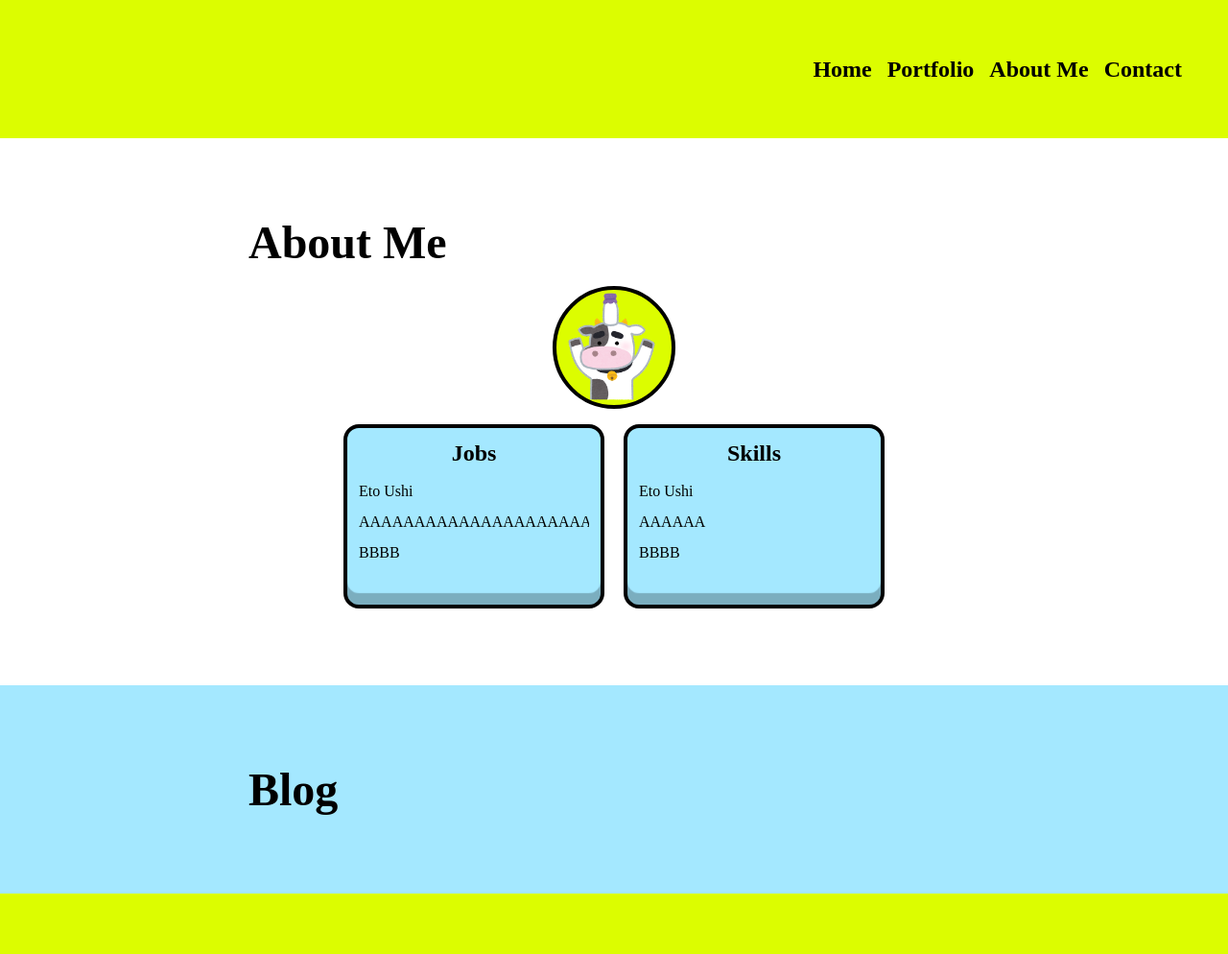
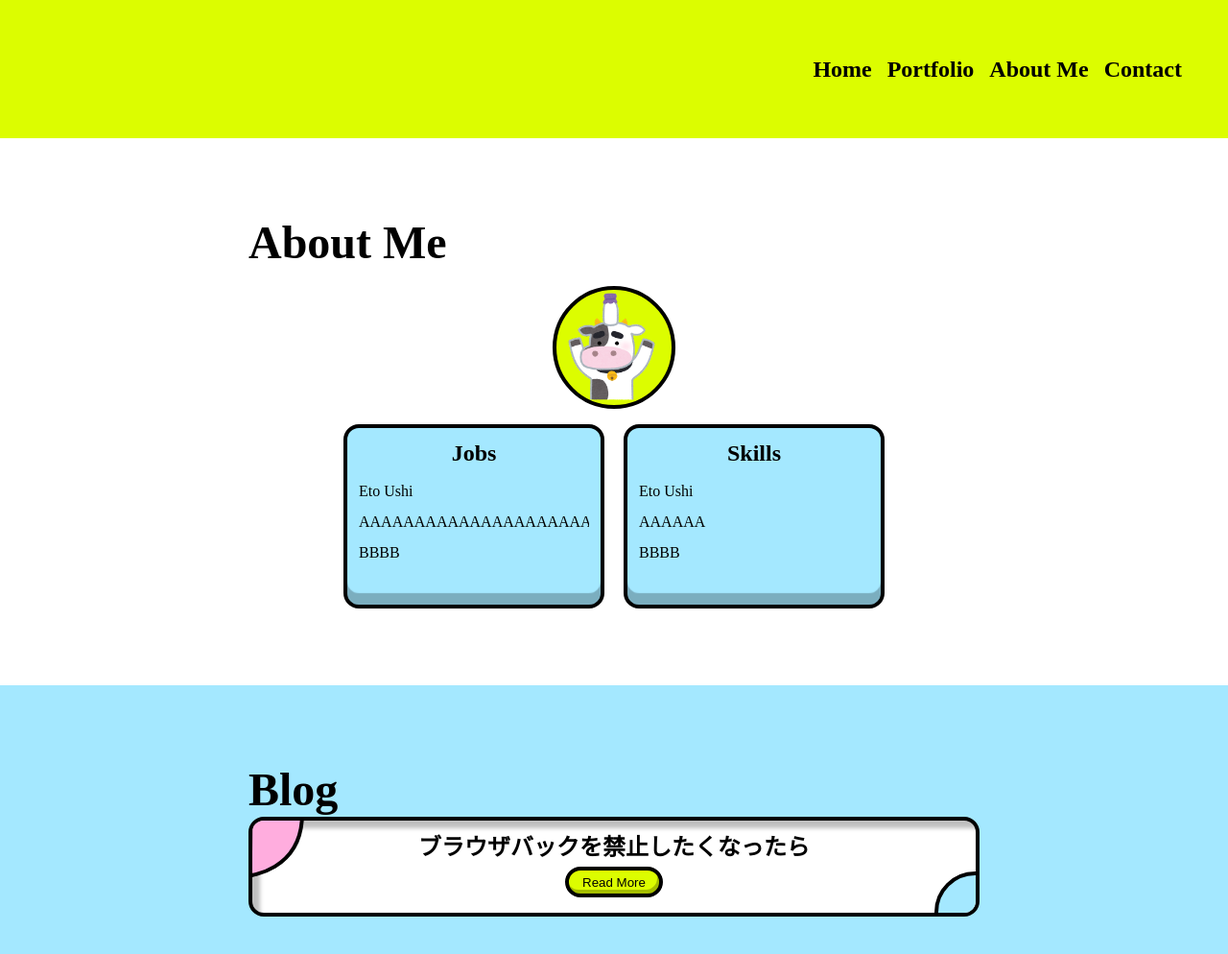
Before and after one commit to 20yuteo/portfolio-gatsby, a Gatsby site: page / in a window 1280 px wide. Shown: the whole page at 96% size. Before the commit the page ends 931 px from the top, so only its background shows below. Built offline with nearby package versions, Linux system fonts and the light colour scheme; Gatsby itself is replaced by a stand-in of ours; a web font is replaced by a local one.

Commit message:
一旦ボタン追加

```diff
--- a/src/components/Blog/index.tsx
+++ b/src/components/Blog/index.tsx
@@ -1,11 +1,19 @@
 import React from "react"
 import { Section } from "../Section"
+import { ColorfulCard } from "../Card/ColorfulCard"
+import MainCard from "../Card/MainCard"
 
 export const Blog = () => {
     return (
         <Section backgroundColor={"Accent03"}>
             <Section.Body>
                 <Section.Title>Blog</Section.Title>
+                <a href="https://20yuteo.github.io/hugoapp/dont_browser_back/" target="blank" style={{
+                    textDecoration: "none",
+                    color: "black"
+                }}>
+                    <MainCard content="ブラウザバックを禁止したくなったら" />
+                </a>
             </Section.Body>
         </Section>
     )
--- /dev/null
+++ b/src/components/Button/index.tsx
@@ -0,0 +1,7 @@
+import React from 'react';
+import SC from './style';
+import { ColorKeyList } from '../../const/Color';
+
+export const Button = ({label, color}: {label: string, color: ColorKeyList}) => {
+    return <SC.Button color={color} >{label}</SC.Button>;
+};
--- /dev/null
+++ b/src/components/Button/style.ts
@@ -0,0 +1,22 @@
+import styled from 'styled-components';
+import { ColorKeyList, acceptColor } from '../../const/Color';
+
+const Button = styled.button<{color: ColorKeyList}>`
+    display: inline-flex;
+    height: 32px;
+    padding: 0px 14px;
+    justify-content: center;
+    align-items: center;
+    gap: 8px;
+    flex-shrink: 0;
+    border-radius: 16px;
+    border: 4px solid #000;
+    background: ${(props) => acceptColor(props.color)};
+
+    box-shadow: -2px -4px 0px 0px rgba(0, 0, 0, 0.25) inset;
+    max-width: 160px;
+`;
+
+export default {
+    Button
+}
--- /dev/null
+++ b/src/components/Card/MainCard/index.tsx
@@ -0,0 +1,18 @@
+import React from 'react';
+import SC from './style';
+import { Button } from '../../Button';
+
+const MainCard = ({content}: {content: string}) => {
+    return (
+        <SC.MainColor>
+            <SC.Vector src={'./Vector.svg'} />
+            <SC.MainColorContent>
+                {content}
+                <Button label="Read More" color='Primary' />
+            </SC.MainColorContent>
+            <SC.Ellipse src={'./Ellipse.svg'} />
+        </SC.MainColor>
+    );
+}
+
+export default MainCard;
--- /dev/null
+++ b/src/components/Card/MainCard/style.ts
@@ -0,0 +1,47 @@
+import styled from 'styled-components';
+
+const MainColor = styled.div`
+    position: relative;
+    border-radius: 16px;
+    border: 4px solid var(--text-subtitle, #000);
+    background: var(--surface-01, #FFF);
+
+    /* Inner Shadow/Soft */
+    box-shadow: 8px 8px 4px 0px rgba(0, 0, 0, 0.25) inset;
+    z-index: 200;
+    overflow: hidden;
+`;
+
+const MainColorContent = styled.div`
+    display: flex;
+    flex-direction: column;
+    padding: 16px;
+    font-weight: 700;
+    text-align: center;
+    font-size: 24px;
+    align-items: center;
+    gap: 8px;
+`;
+
+const Vector = styled.img`
+    position: absolute;
+    top: 0;
+    left: 0;
+    object-fit: cover;
+    z-index: 100;
+`;
+
+const Ellipse = styled.img`
+    position: absolute;
+    bottom: 0;
+    right: 0;
+    object-fit: contain;
+    z-index: 100;
+`;
+
+export default {
+    MainColor,
+    MainColorContent,
+    Vector,
+    Ellipse
+}
```
Also changed, not shown: static/Ellipse.svg (added), static/Vector.svg (added).
